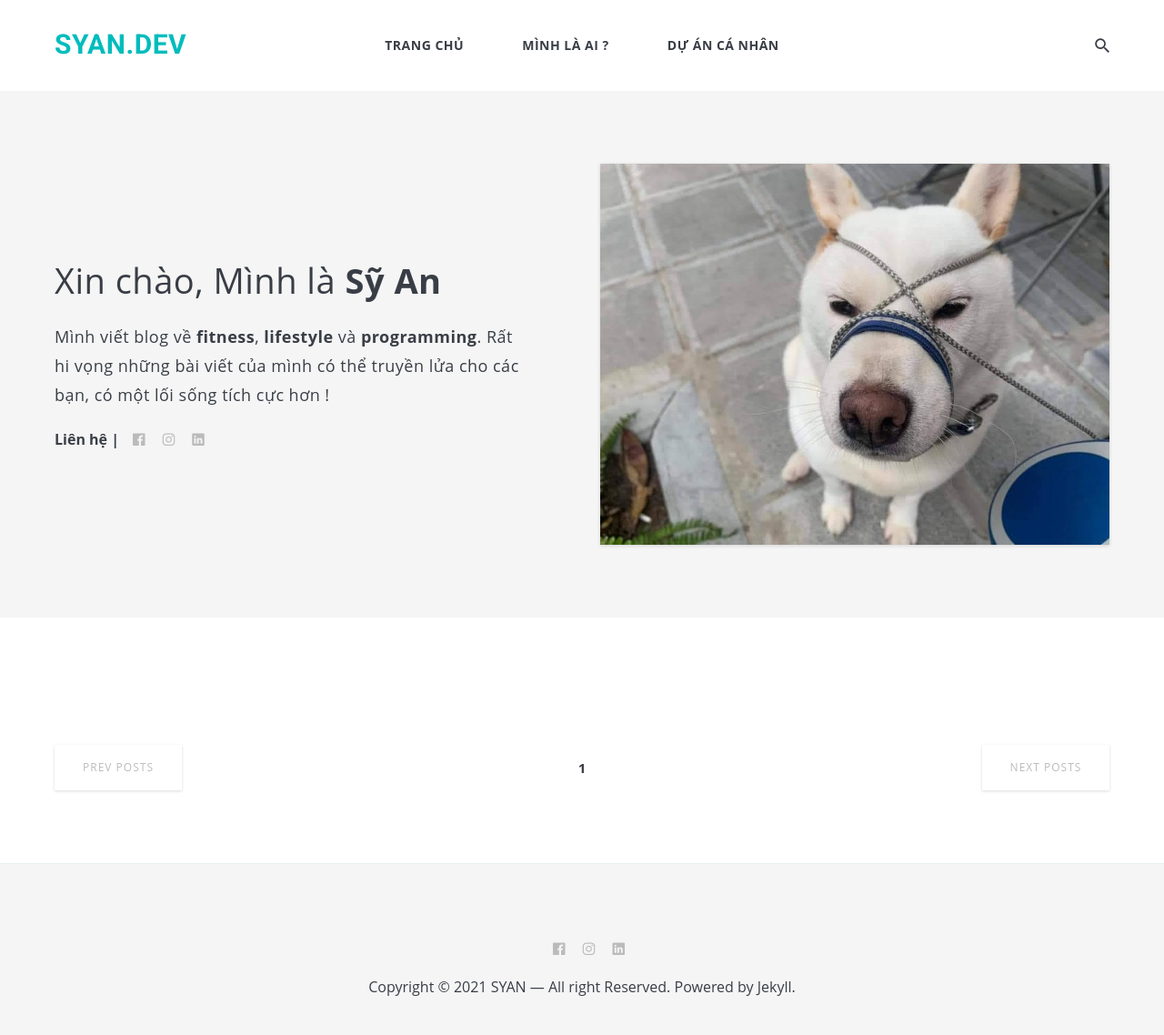
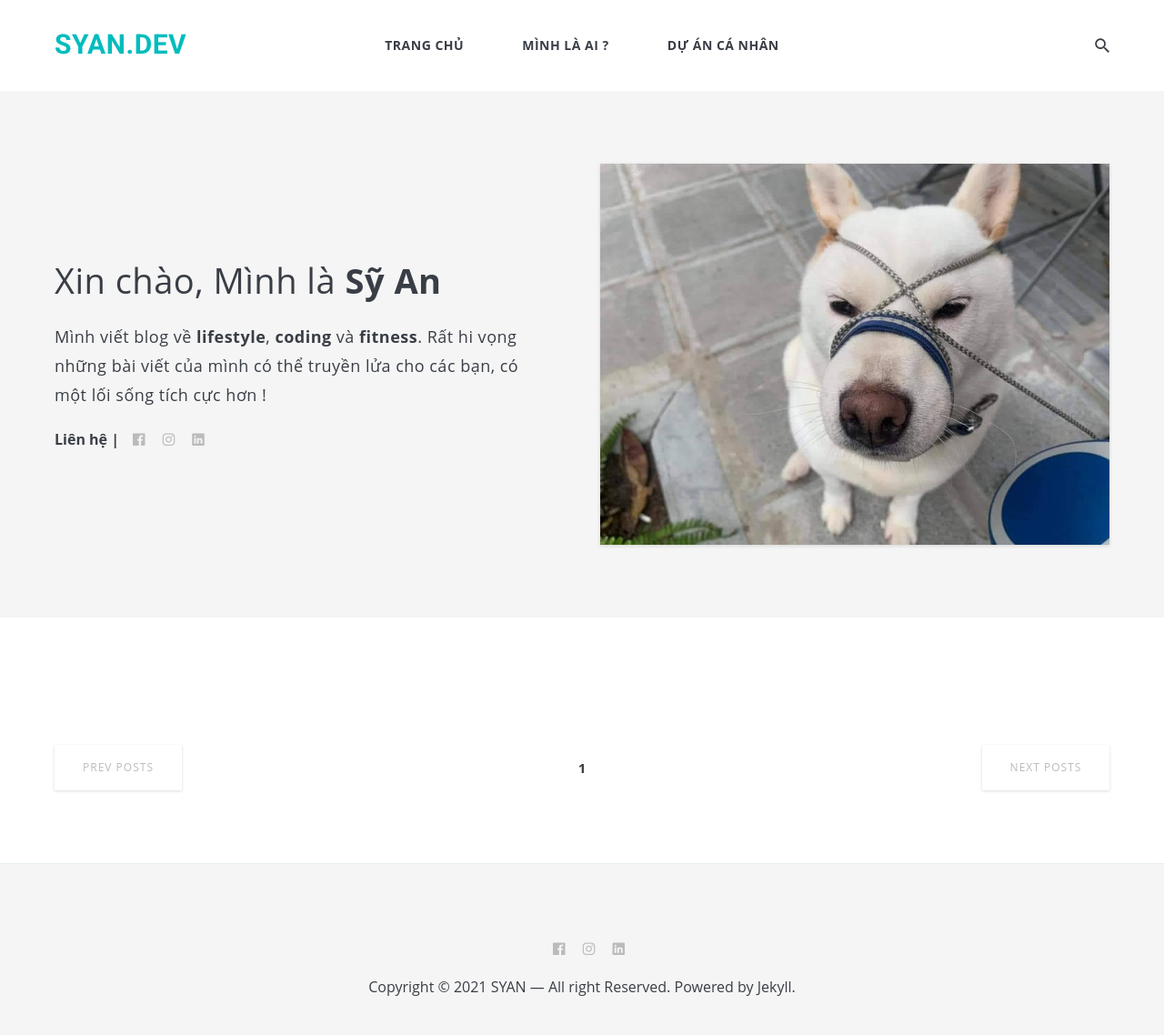
Before and after one commit to tofuai/syan.dev, a Jekyll site: the page built from index.html, in a window 1280 px wide. Shown: the whole page at 91% size. Built offline with Jekyll 4.4.1, drawn with Linux system fonts in a browser that asks for light colours; nearby versions of some CDN libraries; the list of posts is cut into pages by our own code.

Commit message:
change description

```diff
--- a/_data/settings.yml
+++ b/_data/settings.yml
@@ -3,7 +3,7 @@
 title: SYAN
 logo: logo.svg # You can add own logo.
 logo__text: SYAN.DEV
-description: Blog về Fitness, Lifestyle và Programming
+description: Blog về lifestyle, coding và fitness
 
 
 #-------------------------------
@@ -12,7 +12,7 @@ author:
   name: Sỹ An
   image: avatar.jpg
   say-hello: Xin chào, Mình là <strong>Sỹ An</strong>
-  bio: Mình viết blog về <strong>fitness</strong>, <strong>lifestyle</strong> và <strong>programming</strong>. Rất hi vọng những bài viết của mình có thể truyền lửa cho các bạn, có một lối sống tích cực hơn !
+  bio: Mình viết blog về <strong>lifestyle</strong>, <strong>coding</strong> và <strong>fitness</strong>. Rất hi vọng những bài viết của mình có thể truyền lửa cho các bạn, có một lối sống tích cực hơn !
 
 
 #-------------------------------
```
